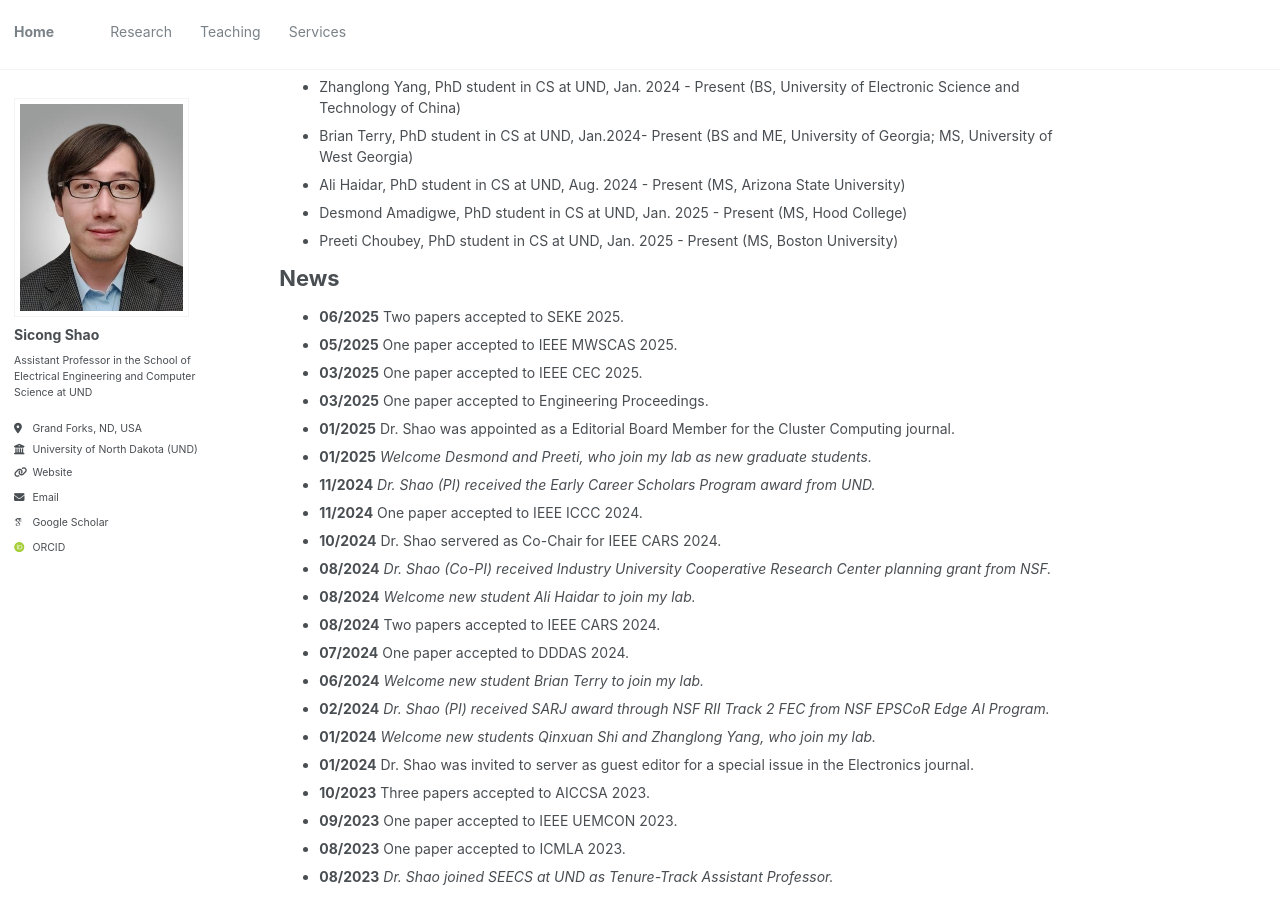
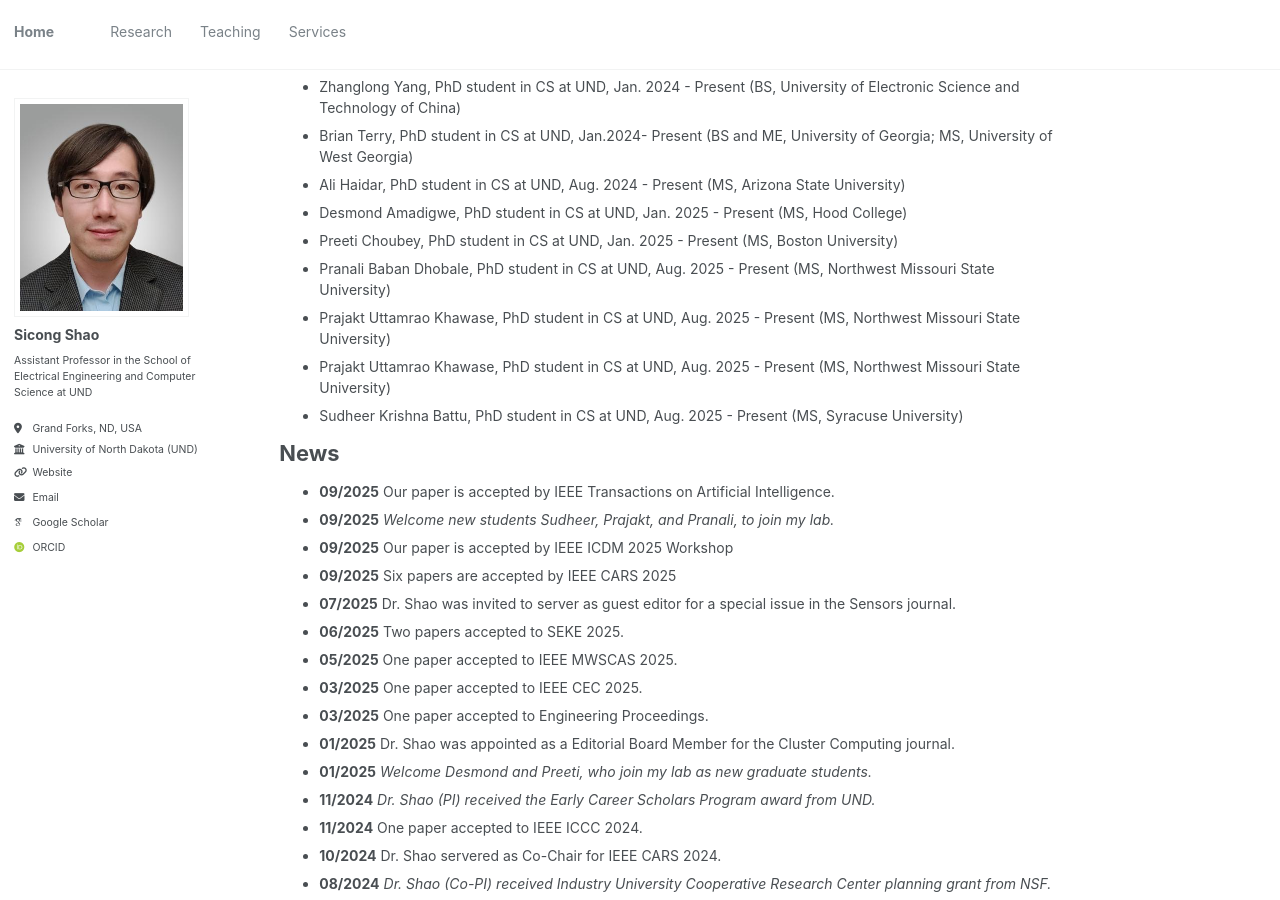
Before and after one commit to sicongshao/sicongshao.github.io, a Jekyll site: the page built from _pages/about.md, in a window 1280 px wide and 900 px high, scrolled down 327 px. Built offline with Jekyll 4.4.1, drawn with Linux system fonts in a browser that asks for light colours; some web fonts are replaced.

Commit message:
first commit

```diff
--- a/_pages/about.md
+++ b/_pages/about.md
@@ -24,9 +24,20 @@ Students
 * Ali Haidar, PhD student in CS at UND, Aug. 2024 - Present (MS, Arizona State University)
 * Desmond Amadigwe, PhD student in CS at UND, Jan. 2025 - Present (MS, Hood College)
 * Preeti Choubey, PhD student in CS at UND, Jan. 2025 - Present (MS, Boston University)
+* Pranali Baban Dhobale, PhD student in CS at UND, Aug. 2025 - Present (MS, Northwest Missouri State University)
+* Prajakt Uttamrao Khawase, PhD student in CS at UND, Aug. 2025 - Present (MS, Northwest Missouri State University)
+* Prajakt Uttamrao Khawase, PhD student in CS at UND, Aug. 2025 - Present (MS, Northwest Missouri State University)
+* Sudheer Krishna Battu, PhD student in CS at UND, Aug. 2025 - Present (MS, Syracuse University)
+
+
 
 News
 ======
+* **09/2025** Our paper is accepted by IEEE Transactions on Artificial Intelligence.
+* **09/2025** *Welcome new students Sudheer, Prajakt, and Pranali, to join my lab.*
+* **09/2025** Our paper is accepted by IEEE ICDM 2025 Workshop
+* **09/2025** Six papers are accepted by IEEE CARS 2025
+* **07/2025** Dr. Shao was invited to server as guest editor for a special issue in the Sensors journal.
 * **06/2025** Two papers accepted to SEKE 2025.
 * **05/2025** One paper accepted to IEEE MWSCAS 2025.
 * **03/2025** One paper accepted to IEEE CEC 2025.
```
